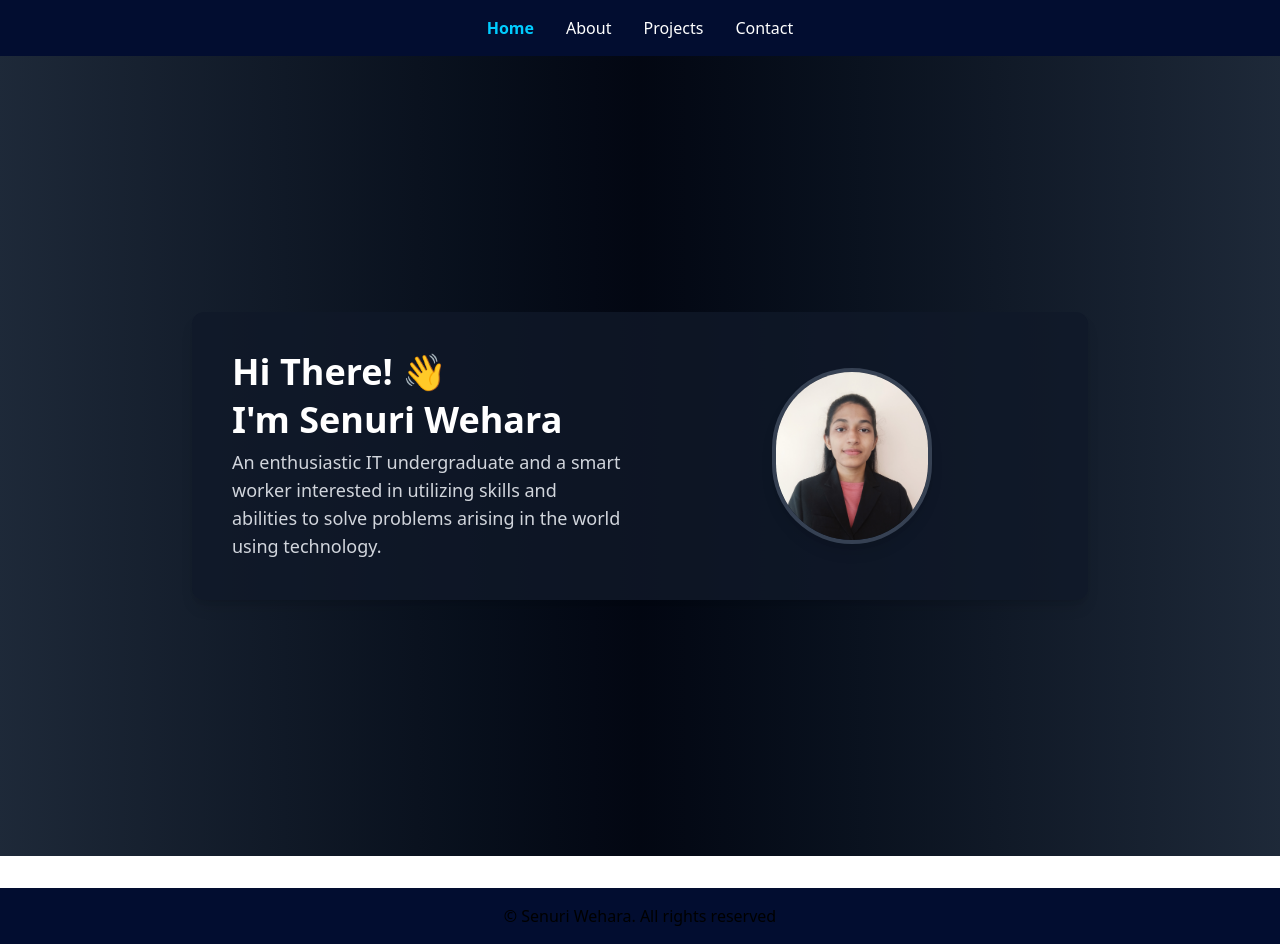
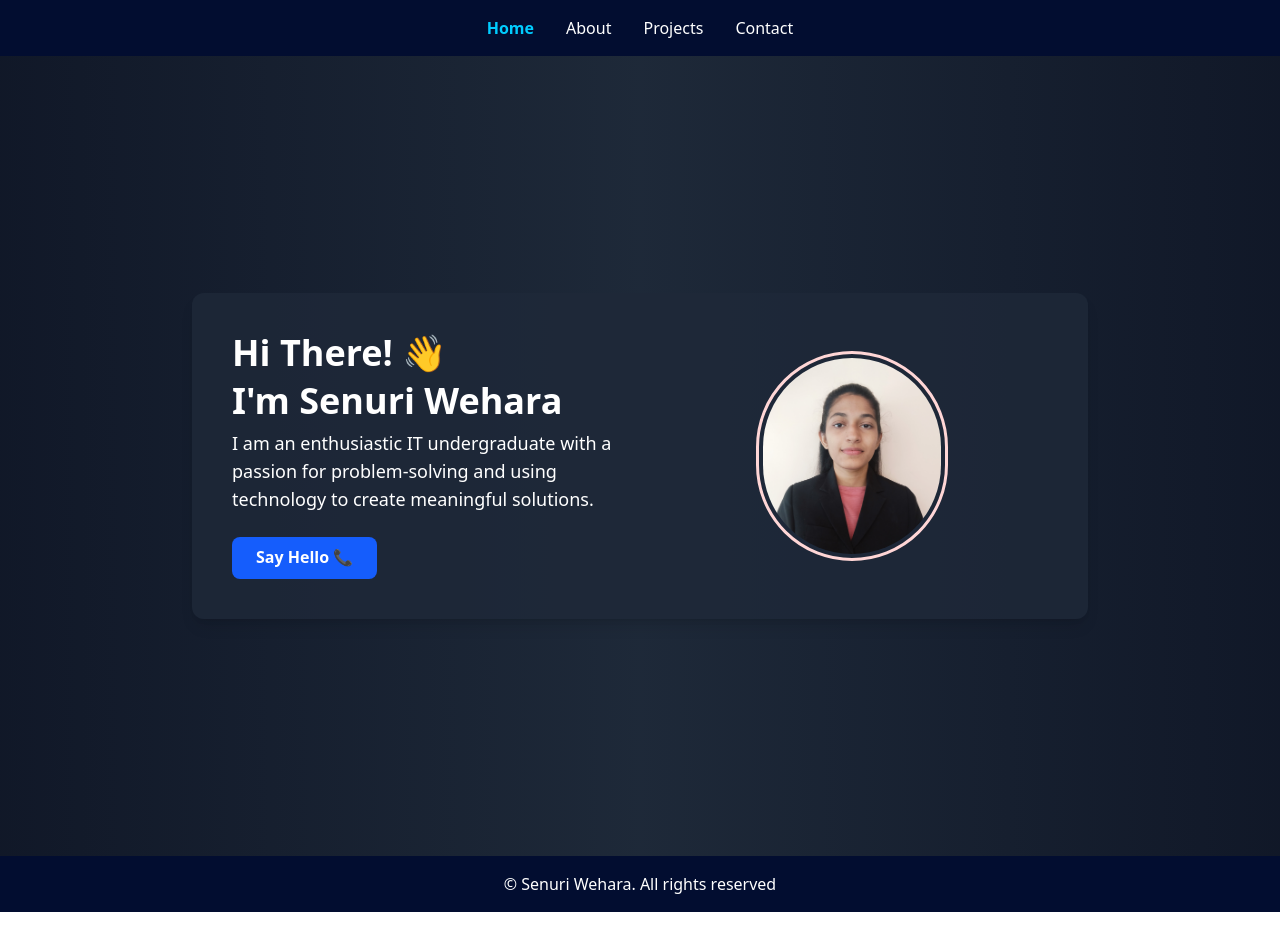
Before and after one commit to ICT-Courses/ict2233-ca-02-SWehara, a React (Vite) app: page / in a window 1280 px wide. After the commit the page ends 912 px from the top, so only its background shows below. Built offline with nearby package versions, Linux system fonts and the light colour scheme.

Commit message:
Update Footer

```diff
--- a/src/components/Footer.jsx
+++ b/src/components/Footer.jsx
@@ -1,6 +1,6 @@
 export default function Footer() {
   return (
-    <footer style={{ padding: "1rem", textAlign: "center", background: "#020d30ff", marginTop: "2rem" }}>
+    <footer style={{ padding: "1rem", textAlign: "center", background: "#020d30ff", color:"white" }}>
       © Senuri Wehara. All rights reserved
     </footer>
   );
--- a/src/pages/Home.jsx
+++ b/src/pages/Home.jsx
@@ -1,22 +1,29 @@
+import { Link } from "react-router-dom";
 import myPhoto from "../assets/my-photo.jpg";
 import "../styles/main.scss";
 
 export default function Home() {
   return (
-    <div className="flex items-center justify-center min-h-screen bg-gradient-to-r from-gray-800 via-gray-950 to-gray-800 p-8">
+    <div className="flex items-center justify-center min-h-screen bg-gradient-to-r from-gray-900 via-gray-800 to-gray-900 animate-gradient-x p-8">
       {/* Hero Card */}
-      <div className="flex flex-col md:flex-row items-center justify-center gap-8 bg-gray-900/80 shadow-lg rounded-xl p-10 max-w-4xl w-full text-white">
+      <div className="flex flex-col md:flex-row items-center justify-center gap-8 bg-gray-800/80 shadow-lg rounded-xl p-10 max-w-4xl w-full text-white">
 
         {/* Left side - text */}
-        <div className="flex-1 text-center md:text-left">
+        <div className="flex-1 text-center md:text-left hero-text">
           <h1 className="text-4xl font-bold mb-2">Hi There! 👋</h1>
           <h2 className="text-4xl font-bold mb-2"> I'm Senuri Wehara</h2>
+          <p className="text-lg mb-6">
+            I am an enthusiastic IT undergraduate with a passion for
+            problem-solving and using technology to create meaningful solutions.
+          </p>
 
-          <p className="text-lg text-gray-300">
-            An enthusiastic IT undergraduate and a smart worker interested in
-            utilizing skills and abilities to solve problems arising in the world
-            using technology.
-          </p>
+          {/* Call-to-action button */}
+          <Link
+            to="/contacts"
+            className="inline-block bg-blue-600 hover:bg-blue-700 text-white font-semibold px-6 py-2 rounded-lg transition"
+          >
+            Say Hello 📞
+          </Link>
         </div>
 
         {/* Right side - image */}
@@ -24,10 +31,9 @@ export default function Home() {
           <img
             src={myPhoto}
             alt="Senuri Wehara"
-            className="w-32 md:w-40 mx-auto rounded-full border-4 border-gray-700 shadow-lg"
+            className="w-32 md:w-48 mx-auto hero-image rounded-full"
           />
         </div>
-
       </div>
     </div>
   );
```
Also changed, not shown: src/styles/main.scss (line endings or trailing spaces).
